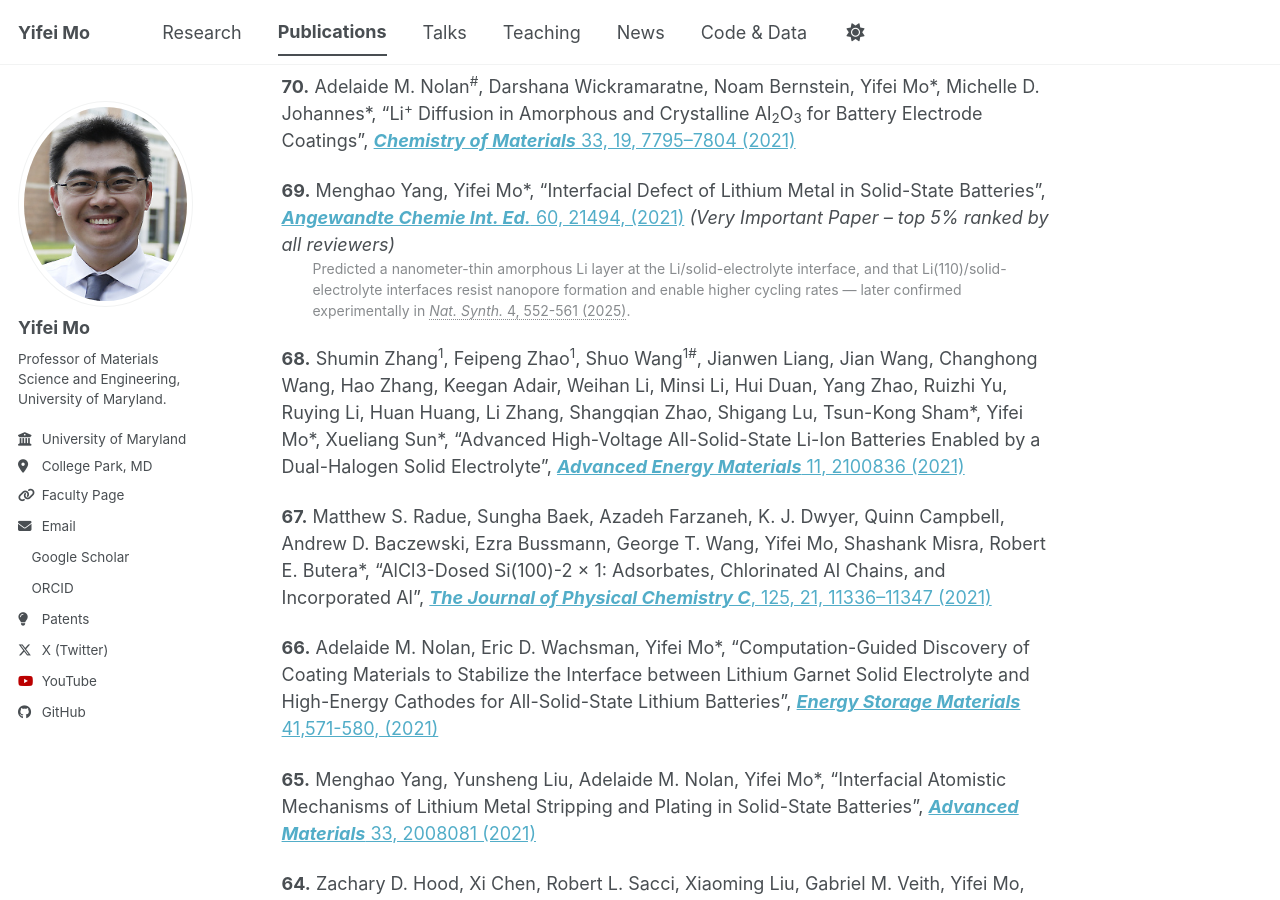
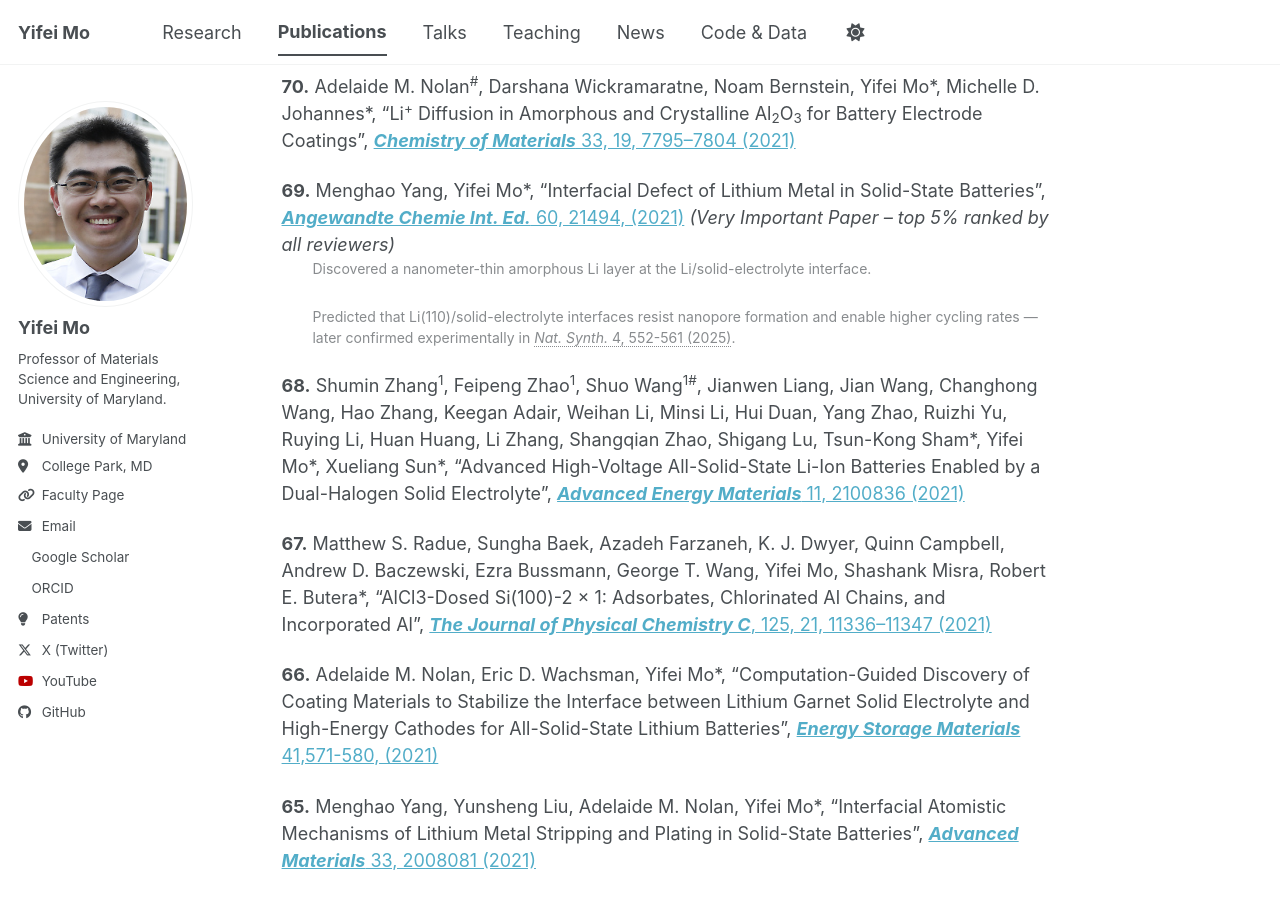
Before and after one commit to yifeimo/yifeimo.github.io, a Jekyll site: the page built from _pages/publications.md, in a window 1280 px wide and 900 px high, scrolled down 3761 px. Built offline with Jekyll 4.4.1, drawn with Linux system fonts in a browser that asks for light colours; a style sheet for code colours, icons or effects is not loaded.

Commit message:
Split entry 69 annotation into separate discovery and prediction lines

```diff
--- a/_pages/publications.md
+++ b/_pages/publications.md
@@ -73,7 +73,8 @@ author_profile: true
 **70.** Adelaide M. Nolan<sup>#</sup>, Darshana Wickramaratne, Noam Bernstein, Yifei Mo\*, Michelle D. Johannes\*, "Li<sup>+</sup> Diffusion in Amorphous and Crystalline Al<sub>2</sub>O<sub>3</sub> for Battery Electrode Coatings", [***Chemistry of Materials*** 33, 19, 7795--7804 (2021)](https://doi.org/10.1021/acs.chemmater.1c02239)
 
 **69.** Menghao Yang, Yifei Mo\*, "Interfacial Defect of Lithium Metal in Solid-State Batteries", [***Angewandte Chemie Int. Ed.*** 60, 21494, (2021)](https://doi.org/10.1002/anie.202108144) *(Very Important Paper ­-- top 5% ranked by all reviewers)*
-<br><span class="citation" style="display: block; margin-left: 2.2em;">Predicted a nanometer-thin amorphous Li layer at the Li/solid-electrolyte interface, and that Li(110)/solid-electrolyte interfaces resist nanopore formation and enable higher cycling rates — later confirmed experimentally in [*Nat. Synth.* 4, 552-561 (2025)](https://doi.org/10.1038/s44160-024-00712-4).</span>
+<br><span class="citation" style="display: block; margin-left: 2.2em;">Discovered a nanometer-thin amorphous Li layer at the Li/solid-electrolyte interface. </span>
+<br><span class="citation" style="display: block; margin-left: 2.2em;">Predicted that Li(110)/solid-electrolyte interfaces resist nanopore formation and enable higher cycling rates — later confirmed experimentally in [*Nat. Synth.* 4, 552-561 (2025)](https://doi.org/10.1038/s44160-024-00712-4).</span>
 
 **68.** Shumin Zhang<sup>1</sup>, Feipeng Zhao<sup>1</sup>, Shuo Wang<sup>1#</sup>, Jianwen Liang, Jian Wang, Changhong Wang, Hao Zhang, Keegan Adair, Weihan Li, Minsi Li, Hui Duan, Yang Zhao, Ruizhi Yu, Ruying Li, Huan Huang, Li Zhang, Shangqian Zhao, Shigang Lu, Tsun-Kong Sham\*, Yifei Mo\*, Xueliang Sun\*, "Advanced High-Voltage All-Solid-State Li-Ion Batteries Enabled by a Dual-Halogen Solid Electrolyte", [***Advanced Energy Materials*** 11, 2100836 (2021)](https://doi.org/10.1002/aenm.202100836)
 
```
